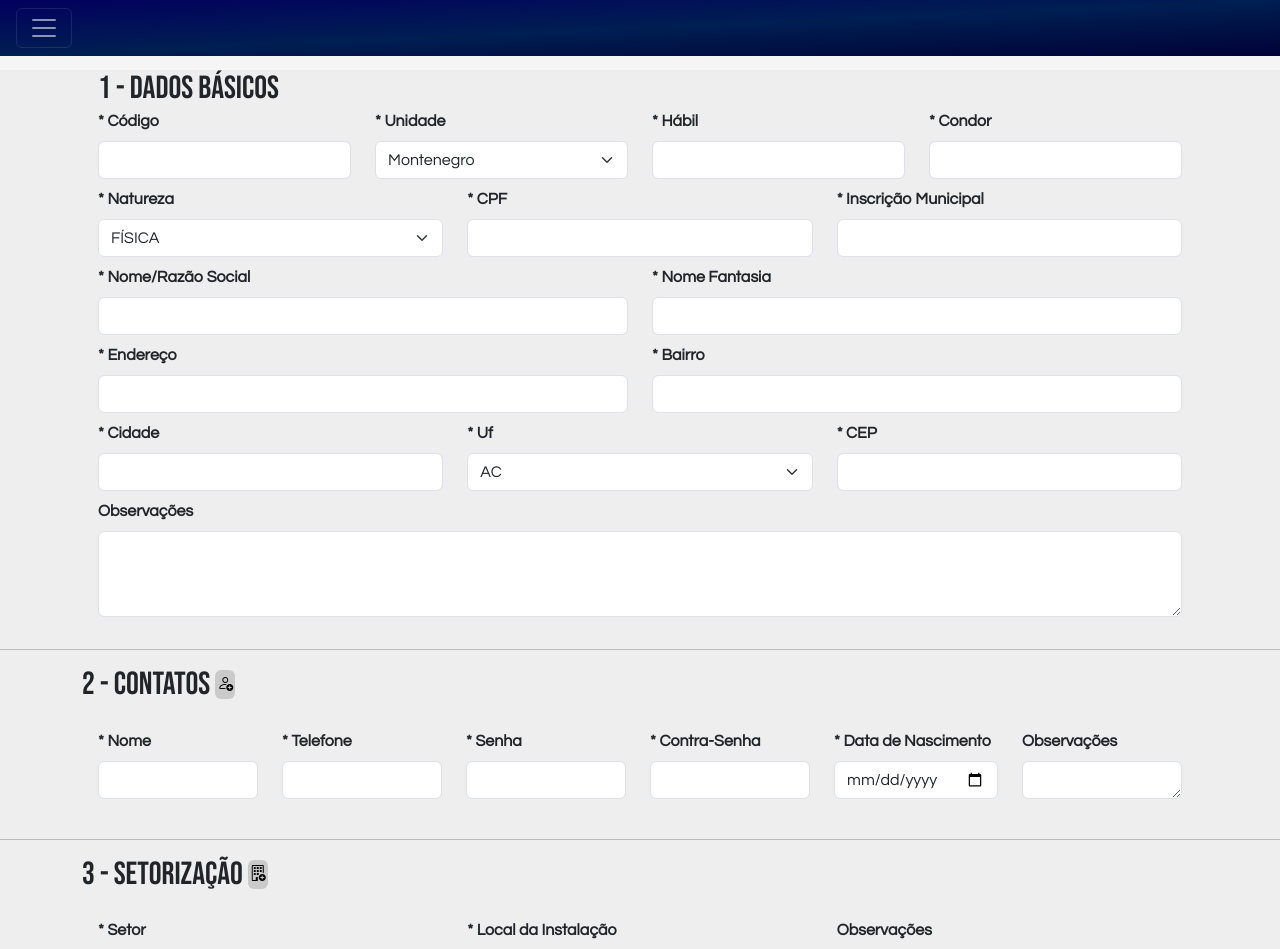
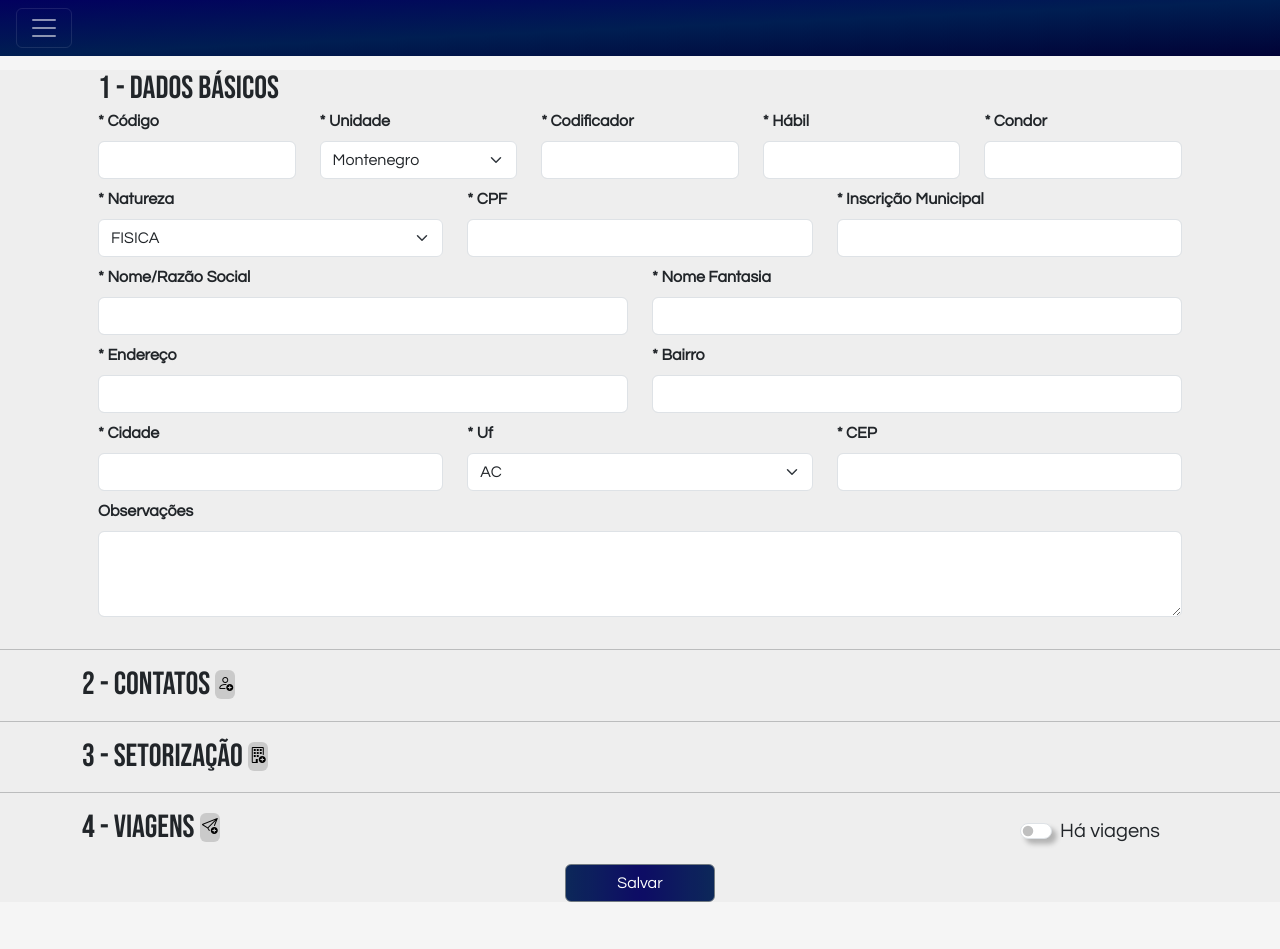
Before and after one commit to DevNathanViana/azsim2.0, a React (Vite) app: page /form in a window 1280 px wide. Shown: the top 949 px of the page. After the commit the page ends 918 px from the top, so only its background shows below. Built offline with nearby package versions, Linux system fonts and the light colour scheme.

Commit message:
mudancas na parte de interação com back-end

```diff
--- a/src/css/consultaCliente.css
+++ b/src/css/consultaCliente.css
@@ -66,7 +66,7 @@ table {
 
 .divTabela {
     overflow: auto;
-    position: absolute;
+    position: fixed;
     top: 35%;
     left: 50%;
     transform: translate(-50%, -35%);
--- a/src/views/form.jsx
+++ b/src/views/form.jsx
@@ -12,30 +12,30 @@ function Formulario() {
 
 
 
-    const { register, handleSubmit, reset } = useForm({});
+    const { register, handleSubmit, } = useForm({});
     const [ativo, setAtivo] = useState(false);
-    const [natureza, setNatureza] = useState("FÍSICA");
-    const [contatos, setContatos] = useState([{}]); // Estado para armazenar os contatos
-    const [setor, setSetor] = useState([{}]); // Estado para armazenar os contatos
-    const [viagem, setViagem] = useState([{}]);
+    const [natureza, setNatureza] = useState("FISICA");
+    const [contatos, setContatos] = useState([]); // Estado para armazenar os contatos
+    const [setor, setSetor] = useState([]); // Estado para armazenar os contatos
+    const [viagem, setViagem] = useState([]);
     const clienteParaEdicao = location.state?.cliente;
 
     const [dadosBasicos, setDadosBasicos] = useState({
-        codigo: '',
-        unidade: '',
-        habil: '',
-        condor: '',
-        natureza: 'FÍSICA',
-        cpfcnpj: '',
-        incmunincipal: '',
-        nomeRazaoSocial: '',
+        unidade: 'Montenegro',
+        codHabil: '',
+        codCondor: '',
+        natureza: 'FISICA',
+        documento: '',
+        incMunincipal: '',
+        nome: '',
         nomeFantasia: '',
         endereco: '',
         bairro: '',
         cidade: '',
         uf: 'AC',
         cep: '',
-        observacoes: ''
+        observacoes: '',
+        codificador: 87
     });
 
     useEffect(() => {
@@ -55,7 +55,9 @@ function Formulario() {
                 cidade: clienteParaEdicao.cidade,
                 uf: clienteParaEdicao.uf,
                 cep: clienteParaEdicao.cep,
-                observacoes: clienteParaEdicao.observacoes
+                observacoes: clienteParaEdicao.observacoes,
+                codificador: clienteParaEdicao.codificador
+
             });
             setContatos(clienteParaEdicao.contatos || [{}]);
             setSetor(clienteParaEdicao.setores || [{}]);
@@ -91,13 +93,14 @@ function Formulario() {
                 console.log(resposta)
             } else {
                 // Nenhum cliente para edição, enviar requisição POST
-                const resposta = await axios.post('/formulario/salvar', data);
+                const resposta = await axios.post('http://localhost:8080/api/cliente', data);
                 console.log(resposta)
             }
         } catch (error) {
+            alert("Erro no envio do formulaeio")
             console.error('Erro ao salvar o cadastro:', error);
         }
-        reset()
+        // reset()
     };
 
 
@@ -139,18 +142,26 @@ function Formulario() {
                             </div>
                             <div className="col mb-2">
                                 <label htmlFor="unidade" className="form-label"><strong>* Unidade</strong></label>
-                                <select name='unidade'  {...register("unidade", { required: true })} id="unidade" className="form-select" aria-label=".form-select example">
-                                    <option defaultValue={"Montenegro"} value="1">Montenegro</option>
-                                    <option value="2">Porto Alegre</option>
+                                <select name='unidade'  {...register("unidade", { required: true })} id="unidade" className="form-select" aria-label=".form-select example" onChange={(e) => setDadosBasicos({ ...dadosBasicos, unidade: e.target.value })}>
+                                    <option defaultValue={"Montenegro"} value="Montenegro">Montenegro</option>
+                                    <option value="Porto Alegre">Porto Alegre</option>
+
                                 </select>
                             </div>
                             <div className="col">
-                                <label htmlFor="habil" className="form-label"><strong>* Hábil</strong></label>
-                                <input name='habil' {...register("habil", { required: true })} type="text" className="form-control" id="habil" placeholder="" />
+                                <label htmlFor="codificador" className="form-label"><strong>* Codificador</strong></label>
+                                <input name='codificador' {...register("codificador", { required: true })} type="text" className="form-control" id="codificador" placeholder=""
+                                    onChange={(e) => setDadosBasicos({ ...dadosBasicos, codificador: e.target.value })} />
+                            </div>
+                            <div className="col">
+                                <label htmlFor="codHabil" className="form-label"><strong>* Hábil</strong></label>
+                                <input name='codHabil' {...register("codHabil", { required: true })} type="text" className="form-control" id="codHabil" placeholder=""
+                                    onChange={(e) => setDadosBasicos({ ...dadosBasicos, codHabil: e.target.value })} />
                             </div>
                             <div className="col h-25">
-                                <label htmlFor="condor" className="form-label"><strong>* Condor</strong></label>
-                                <input name='condor' {...register("condor", { required: true })} type="text" className="form-control" id="condor" placeholder="" />
+                                <label htmlFor="codCondor" className="form-label"><strong>* Condor</strong></label>
+                                <input name='codCondor' {...register("codCondor", { required: true })} type="text" className="form-control" id="codCondor" placeholder=""
+                                    onChange={(e) => setDadosBasicos({ ...dadosBasicos, codCondor: e.target.value })} />
                             </div>
                         </div>
                         <div className="row mb-2">
@@ -166,58 +177,71 @@ function Formulario() {
                                     aria-label=".form-select example"
                                     onChange={(e) => setNatureza(e.target.value)}
                                 >
-                                    <option defaultValue={"FÍSICA"} value="FÍSICA">
-                                        FÍSICA
+                                    <option defaultValue={"FISICA"} value="FISICA">
+                                        FISICA
                                     </option>
-                                    <option value="JURÍDICA">JURÍDICA</option>
+                                    <option value="JURIDICA">JURIDICA</option>
                                 </select>
                             </div>
                             <div className="col">
-                                <label htmlFor="cpf" className="form-label">    <strong>* {natureza === "FÍSICA" ? "CPF" : "CNPJ"}</strong></label>
+                                <label htmlFor="documento" className="form-label">    <strong>* {natureza === "FISICA" ? "CPF" : "CNPJ"}</strong></label>
                                 <InputMask
-                                    mask={natureza === "FÍSICA" ? "999.999.999-99" : "99.999.999/9999-99"}
+                                    mask={natureza === "FISICA" ? "999.999.999-99" : "99.999.999/9999-99"}
                                     maskChar=""
-                                    name="cpf/cnpj"
-                                    {...register("cpfcnpj", { required: true })}
+                                    name="documento"
+                                    {...register("documento", { required: true })}
                                     type="text"
                                     className="form-control"
-                                    id="cpfCnpj"
+                                    id="documento"
                                     placeholder=""
+                                    onChange={(e) => setDadosBasicos({ ...dadosBasicos, documento: e.target.value })}
                                 />
                             </div>
                             <div className="col">
                                 <label htmlFor="inscMunicipal" className="form-label"><strong>* Inscrição Municipal</strong></label>
-                                <input name='insc.municipal' {...register("incmunincipal", { required: true })} type="text" className="form-control" id="inscMunicipal" placeholder="" />
+                                <input name='incMunincipal' {...register("incMunincipal", { required: true })} type="text" className="form-control" id="inscMunicipal" placeholder=""
+                                    onChange={(e) => setDadosBasicos({ ...dadosBasicos, incMunincipal: e.target.value })}
+                                />
                             </div>
                         </div>
                         <div className="row">
                             <div className="col mb-2">
 
                                 <label htmlFor="nome" className="form-label"><strong>* Nome/Razão Social</strong></label>
-                                <input name='nome'  {...register("nome/razao-social", { required: true })} type="text" className="form-control" id="nome" placeholder="" />                        </div>
+                                <input name='nome'  {...register("nome/razao-social", { required: true })} type="text" className="form-control" id="nome" placeholder=""
+                                    onChange={(e) => setDadosBasicos({ ...dadosBasicos, nome: e.target.value })}
+                                />                        </div>
                             <div className="col">
-                                <label htmlFor="nome_fantasia" className="form-label"><strong>* Nome Fantasia</strong></label>
-                                <input name='nomeFantasia' {...register("nome-fantasia", { required: true })} type="text" className="form-control" id="nome_fantasia" placeholder="" />
+                                <label htmlFor="nomeFantasia" className="form-label"><strong>* Nome Fantasia</strong></label>
+                                <input name='nomeFantasia' {...register("nomeFantasia", { required: true })} type="text" className="form-control" id="nomeFantasia" placeholder=""
+                                    onChange={(e) => setDadosBasicos({ ...dadosBasicos, nomeFantasia: e.target.value })}
+                                />
                             </div>
                         </div>
                         <div className="row">
                             <div className="col mb-2">
                                 <label htmlFor="endereco" className="form-label"><strong>* Endereço</strong></label>
-                                <input name='endereco' {...register("endereço", { required: true })} type="text" className="form-control" id="endereco" placeholder="" />
+                                <input name='endereco' {...register("endereco", { required: true })} type="text" className="form-control" id="endereco" placeholder=""
+                                    onChange={(e) => setDadosBasicos({ ...dadosBasicos, endereco: e.target.value })}
+                                />
                             </div>
                             <div className="col">
                                 <label htmlFor="bairro" className="form-label"><strong>* Bairro</strong></label>
-                                <input name='bairro' {...register("bairro", { required: true })} type="text" className="form-control" id="bairro" placeholder="" />
+                                <input name='bairro' {...register("bairro", { required: true })} type="text" className="form-control" id="bairro" placeholder=""
+                                    onChange={(e) => setDadosBasicos({ ...dadosBasicos, bairro: e.target.value })}
+                                />
                             </div>
                         </div>
                         <div className="row">
                             <div className="col">
                                 <label htmlFor="cidade" className="form-label"><strong>* Cidade</strong></label>
-                                <input name='cidade' {...register("cidade", { required: true })} type="text" className="form-control" id="cidade" placeholder="" />
+                                <input name='cidade' {...register("cidade", { required: true })} type="text" className="form-control" id="cidade" placeholder=""
+                                    onChange={(e) => setDadosBasicos({ ...dadosBasicos, cidade: e.target.value })}
+                                />
                             </div>
                             <div className="col">
                                 <label htmlFor="uf" className="form-label"><strong>* Uf</strong></label>
-                                <select name='uf' {...register("uf", { required: true })} id="uf" className="form-select" aria-label=".form-select example">
+                                <select name='uf' {...register("uf", { required: true })} id="uf" className="form-select" aria-label=".form-select example" onChange={(e) => setDadosBasicos({ ...dadosBasicos, uf: e.target.value })}>
                                     <option defaultValue={"AC"} value="AC">AC</option>
                                     <option value="AL">AL</option>
                                     <option value="AM">AM</option>
@@ -244,6 +268,7 @@ function Formulario() {
                                     <option value="SP">SP</option>
                                     <option value="SE">SE</option>
                                     <option value="TO">TO</option>
+
                                 </select>
                             </div>
 
@@ -259,6 +284,7 @@ function Formulario() {
                                     className="form-control"
                                     id="cep"
                                     placeholder=""
+                                    onChange={(e) => setDadosBasicos({ ...dadosBasicos, cep: e.target.value })}
                                 />
                             </div>
 
@@ -266,7 +292,7 @@ function Formulario() {
                         <div className="row mt-2">
                             <div className="col-lg ">
                                 <label htmlFor="observacao" className="form-label"><strong>Observações</strong></label>
-                                <textarea {...register("observacoes", { required: false })} className="form-control" id="observacao" rows="3"></textarea>
+                                <textarea {...register("observacoes", { required: false })} className="form-control" id="observacao" rows="3" onChange={(e) => setDadosBasicos({ ...dadosBasicos, observacoes: e.target.value })} />
                             </div>
 
                         </div>
```
Also changed, not shown: src/views/consultaClient.jsx (+15 -12 lines).
